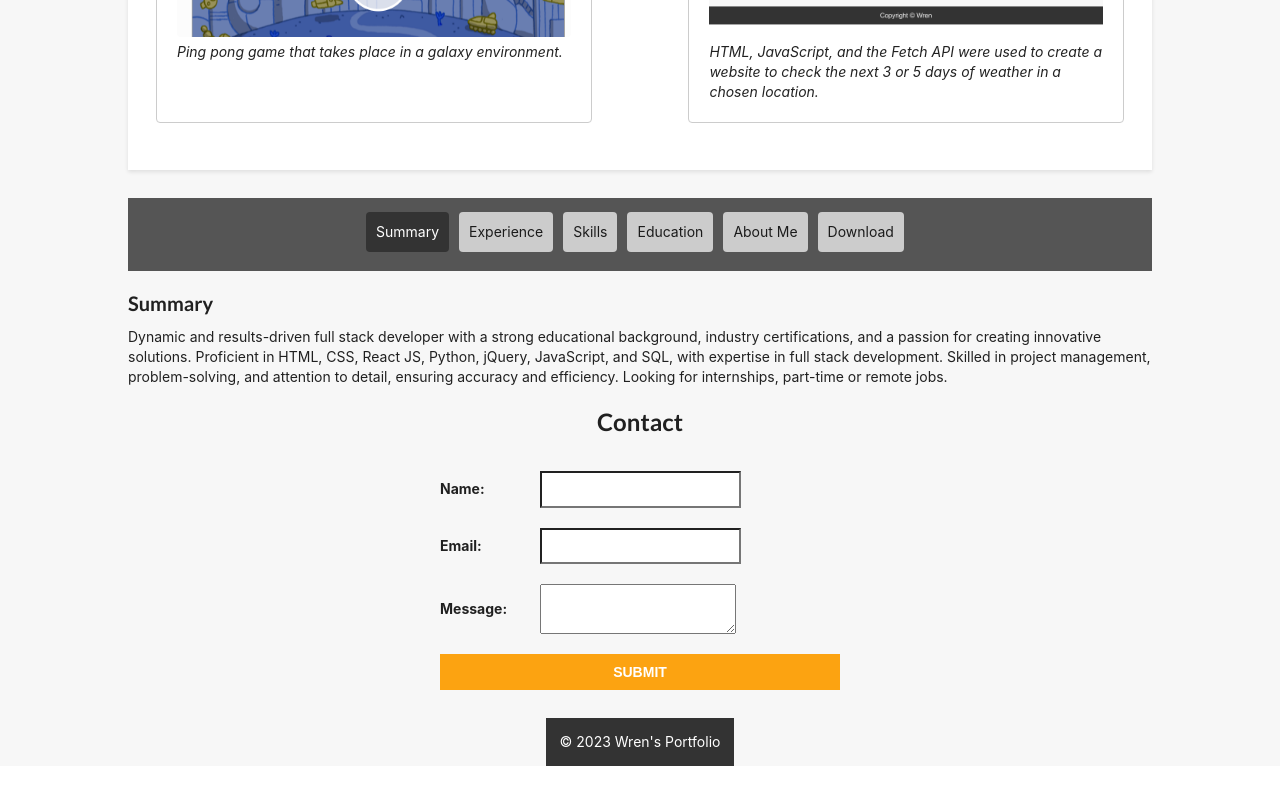
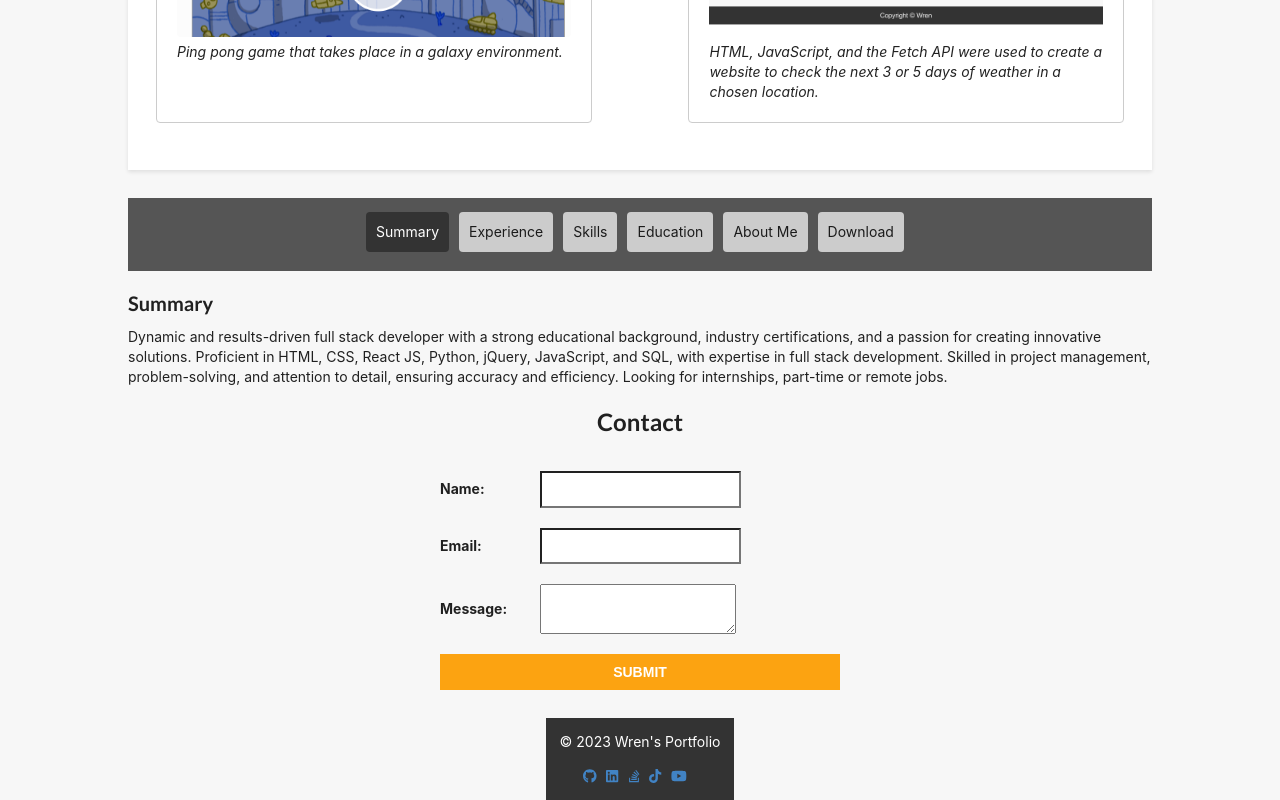
Before and after one commit to jofiel-nguyen/PortReactfolio, a React (Create React App) app in the folder react-portfolio/: page / in a window 1280 px wide. Shown: the part 833-1633 px from the top of the page. Before the commit the page ends 1599 px from the top, so only its background shows below. Built offline with nearby package versions, Linux system fonts and the light colour scheme.

Commit message:
update requirement for footer

```diff
--- a/react-portfolio/package.json
+++ b/react-portfolio/package.json
@@ -3,6 +3,7 @@
   "version": "0.1.0",
   "private": true,
   "dependencies": {
+    "@fortawesome/fontawesome-free": "^6.4.0",
     "@testing-library/jest-dom": "^5.16.5",
     "@testing-library/react": "^13.4.0",
     "@testing-library/user-event": "^13.5.0",
--- a/react-portfolio/src/App.css
+++ b/react-portfolio/src/App.css
@@ -57,6 +57,9 @@ footer {
   color: #fff;
   text-align: center;
 }
+.icon {
+  margin-right: 10px;
+}
 
 @media (max-width: 768px) {
   main {
--- a/react-portfolio/src/components/Footer.js
+++ b/react-portfolio/src/components/Footer.js
@@ -1,9 +1,30 @@
 import React from 'react';
-
+import { FontAwesomeIcon } from '@fortawesome/react-fontawesome';
+import { faGithub, faLinkedin, faStackOverflow, faTiktok, faYoutube } from '@fortawesome/free-brands-svg-icons';
+import '../App.css'
 function Footer() {
   return (
     <footer>
-      <p>&copy; 2023 Wren's Portfolio</p>
+      <div className="footer-content">
+        <p>&copy; 2023 Wren's Portfolio</p>
+        <div className="social-links">
+          <a href="https://github.com/nhunguyen-debug" target="_blank" rel="noopener noreferrer">
+            <FontAwesomeIcon icon={faGithub} className="icon" />
+          </a>
+          <a href="https://www.linkedin.com/in/wren-nguyen-a63359269/" target="_blank" rel="noopener noreferrer">
+            <FontAwesomeIcon icon={faLinkedin} className="icon" />
+          </a>
+          <a href="https://stackoverflow.com/users/22229533/nhu-nguyen" target="_blank" rel="noopener noreferrer">
+            <FontAwesomeIcon icon={faStackOverflow} className="icon" />
+          </a>
+          <a href="https://tiktok.com/@wrenyvette" target="_blank" rel="noopener noreferrer">
+            <FontAwesomeIcon icon={faTiktok} className="icon" />
+          </a>
+          <a href="https://www.youtube.com/channel/UCztwHDEn_gZY8GRpLKSBGZA" target="_blank" rel="noopener noreferrer">
+            <FontAwesomeIcon icon={faYoutube} className="icon" />
+          </a>
+        </div>
+      </div>
     </footer>
   );
 }
```
Also changed, not shown: package.json (added, +7 -0 lines), 2 other files (tests, documents, lock files or other folders).
